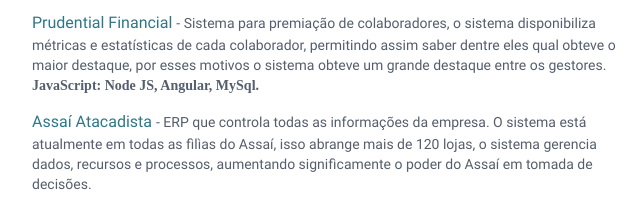
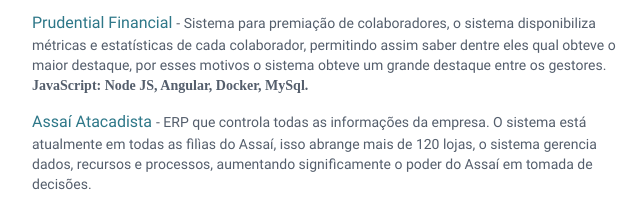
Before and after one commit to mikemajesty/mikemajesty.github.io, a plain HTML site: page index.html in a window 1280 px wide. Shown: the part 1048-1245 px from the top of the page, 188-828 px from the left. Drawn offline with Linux system fonts and the light colour scheme; some packages are replaced by stand-ins of ours.

Commit message:
add docker

```diff
--- a/index.html
+++ b/index.html
@@ -258,7 +258,7 @@
                             o sistema obteve um grande destaque entre os gestores.</span>
                     </div>
                     <div class="item" style="font-family: serif; font-weight: bold;">
-                        JavaScript: Node JS, Angular, MySql.
+                        JavaScript: Node JS, Angular, Docker, MySql.
                     </div>
                     <div class="item" style="margin-bottom: 1px">
                         <span class="project-title">
```
